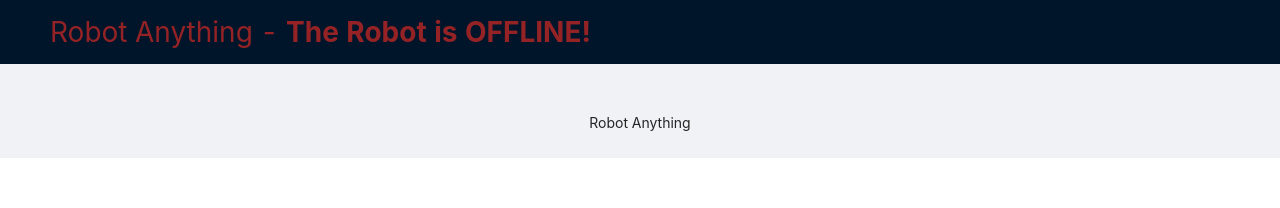
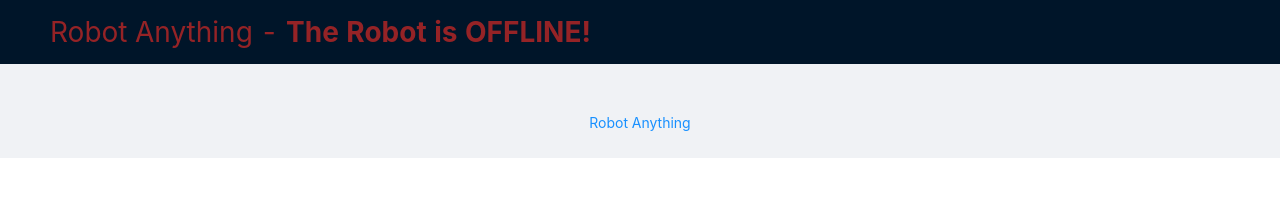
Before and after one commit to chrisl8/Mechonoid, a React (Create React App) app in the folder website/: page / in a window 1280 px wide. Shown: the top 208 px of the page. Built offline with nearby package versions, Linux system fonts and the light colour scheme; no server answers.

Commit message:
Add Link to  Github project.

```diff
--- a/website/src/App.js
+++ b/website/src/App.js
@@ -162,7 +162,9 @@
           </span>
         </Header>
         <Content style={{ margin: '24px 16px 0' }}>{pageContent}</Content>
-        <Footer style={{ textAlign: 'center' }}>Robot Anything</Footer>
+        <Footer style={{ textAlign: 'center' }}>
+          <a href="https://github.com/chrisl8/RobotAnything">Robot Anything</a>
+        </Footer>
       </Layout>
     </>
   );
```
